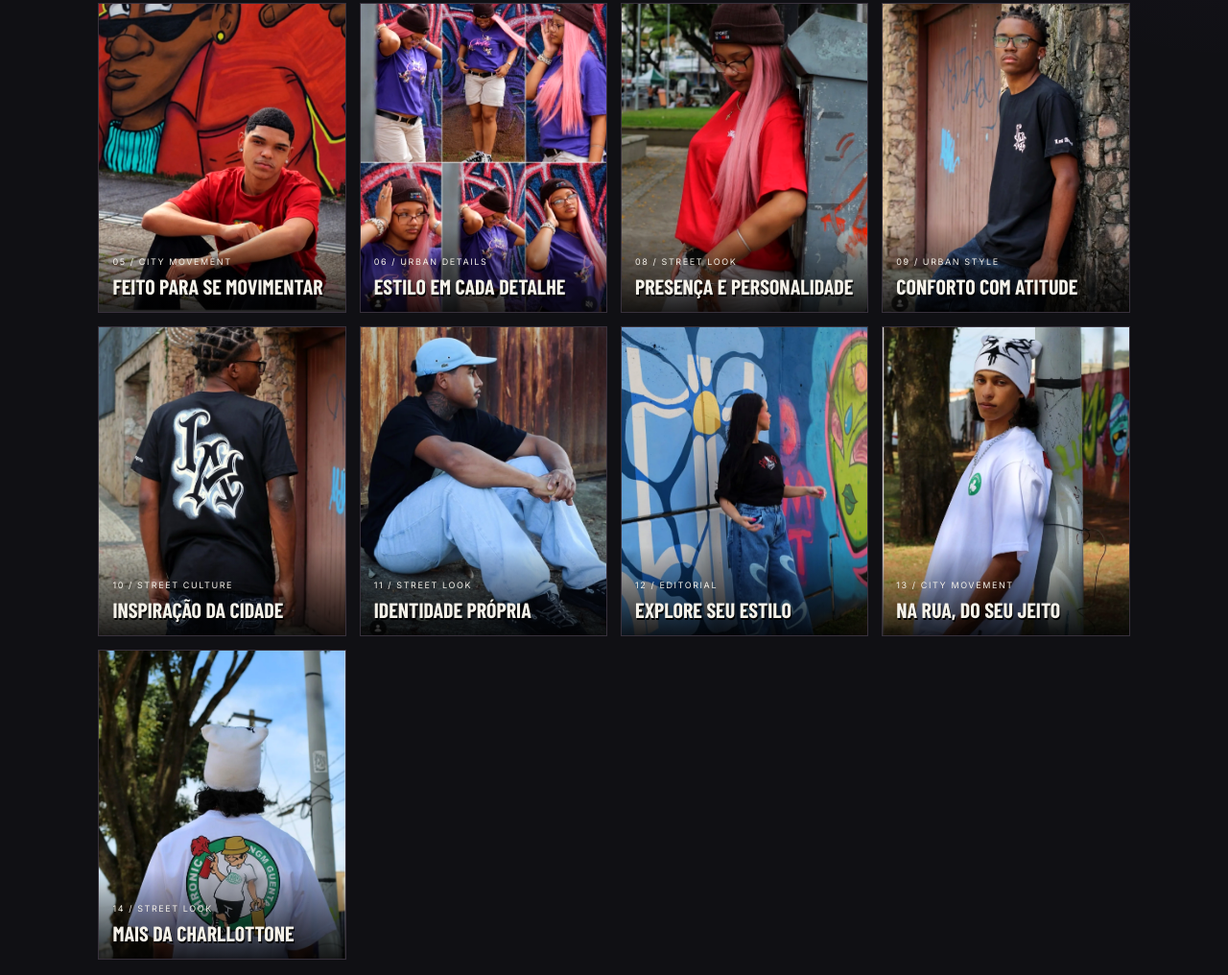
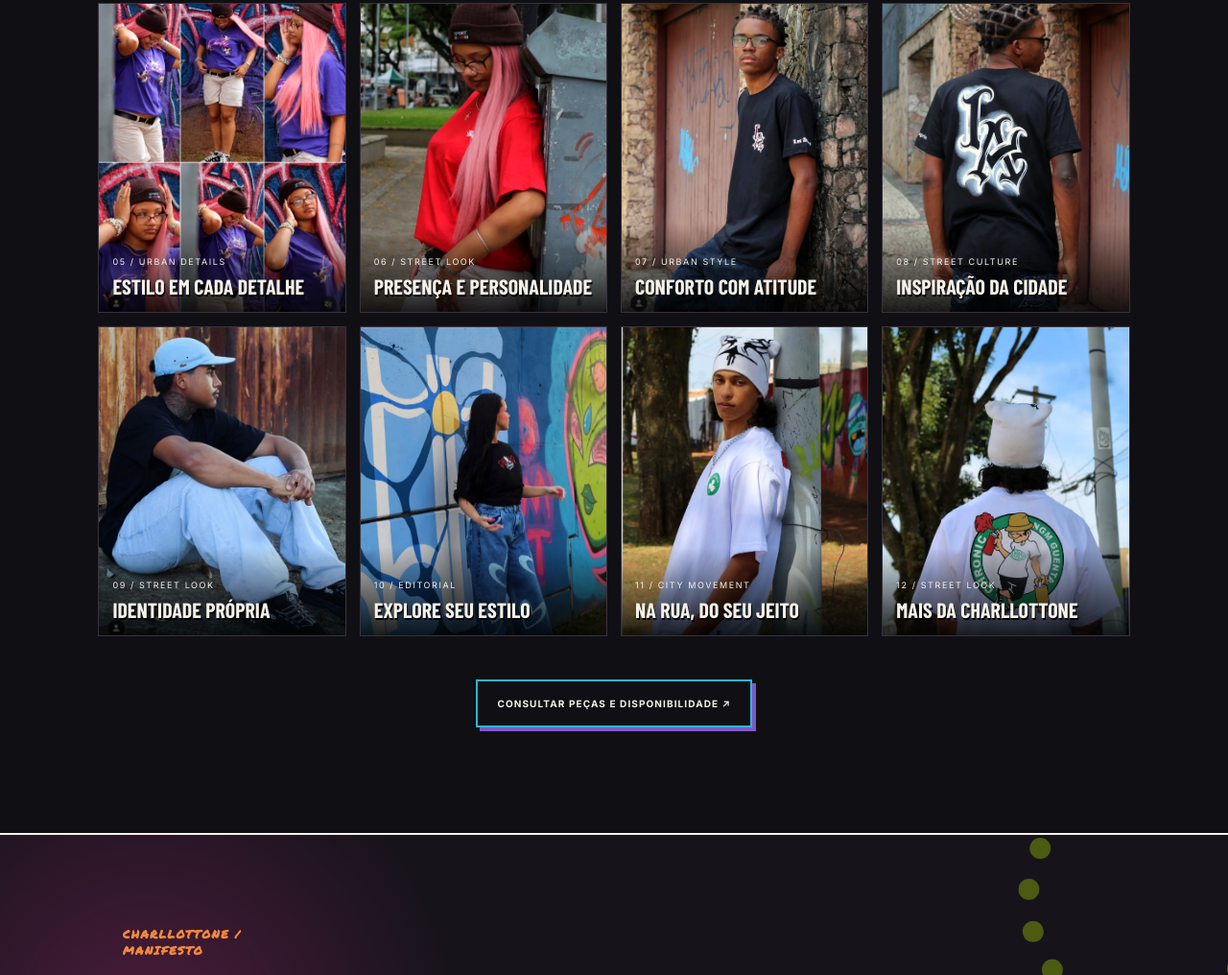
Before and after one commit to wchagas73-lang/charllottone, a plain HTML site: page index.html in a window 1280 px wide. Shown: the part 1561-2577 px from the top of the page at 96% size. Drawn offline with nearby package versions, Linux system fonts and the light colour scheme; a web font is replaced by a local one.

Commit message:
Remove quinta foto da galeria Charllottone

```diff
--- a/index.html
+++ b/index.html
@@ -63,15 +63,14 @@
         <figure><img src="assets/charllottone-02.webp" alt="Foto 2 da coleção streetwear Charllottone" loading="lazy"><figcaption><span>02 / URBAN STYLE</span><b>ATITUDE NO DIA A DIA</b></figcaption></figure>
         <figure><img src="assets/charllottone-03.webp" alt="Foto 3 da coleção streetwear Charllottone" loading="lazy"><figcaption><span>03 / STREET CULTURE</span><b>REFERÊNCIAS DA RUA</b></figcaption></figure>
         <figure><img src="assets/charllottone-04.webp" alt="Foto 4 da coleção streetwear Charllottone" loading="lazy"><figcaption><span>04 / EDITORIAL</span><b>SEU VISUAL, SUAS REGRAS</b></figcaption></figure>
-        <figure class="gallery-wide"><img src="assets/charllottone-05.webp" alt="Foto 5 da coleção streetwear Charllottone" loading="lazy"><figcaption><span>05 / CITY MOVEMENT</span><b>FEITO PARA SE MOVIMENTAR</b></figcaption></figure>
-        <figure><img src="assets/charllottone-06.webp" alt="Foto 6 da coleção streetwear Charllottone" loading="lazy"><figcaption><span>06 / URBAN DETAILS</span><b>ESTILO EM CADA DETALHE</b></figcaption></figure>
-        <figure><img src="assets/charllottone-08.webp" alt="Foto 8 da coleção streetwear Charllottone" loading="lazy"><figcaption><span>08 / STREET LOOK</span><b>PRESENÇA E PERSONALIDADE</b></figcaption></figure>
-        <figure><img src="assets/charllottone-09.webp" alt="Foto 9 da coleção streetwear Charllottone" loading="lazy"><figcaption><span>09 / URBAN STYLE</span><b>CONFORTO COM ATITUDE</b></figcaption></figure>
-        <figure><img src="assets/charllottone-10.webp" alt="Foto 10 da coleção streetwear Charllottone" loading="lazy"><figcaption><span>10 / STREET CULTURE</span><b>INSPIRAÇÃO DA CIDADE</b></figcaption></figure>
-        <figure><img src="assets/charllottone-11.webp" alt="Foto 11 da coleção streetwear Charllottone" loading="lazy"><figcaption><span>11 / STREET LOOK</span><b>IDENTIDADE PRÓPRIA</b></figcaption></figure>
-        <figure><img src="assets/charllottone-12.webp" alt="Foto 12 da coleção streetwear Charllottone" loading="lazy"><figcaption><span>12 / EDITORIAL</span><b>EXPLORE SEU ESTILO</b></figcaption></figure>
-        <figure><img src="assets/charllottone-13.webp" alt="Foto 13 da coleção streetwear Charllottone" loading="lazy"><figcaption><span>13 / CITY MOVEMENT</span><b>NA RUA, DO SEU JEITO</b></figcaption></figure>
-        <figure><img src="assets/charllottone-14.webp" alt="Foto 14 da coleção streetwear Charllottone" loading="lazy"><figcaption><span>14 / STREET LOOK</span><b>MAIS DA CHARLLOTTONE</b></figcaption></figure>
+        <figure><img src="assets/charllottone-06.webp" alt="Foto 5 da coleção streetwear Charllottone" loading="lazy"><figcaption><span>05 / URBAN DETAILS</span><b>ESTILO EM CADA DETALHE</b></figcaption></figure>
+        <figure><img src="assets/charllottone-08.webp" alt="Foto 6 da coleção streetwear Charllottone" loading="lazy"><figcaption><span>06 / STREET LOOK</span><b>PRESENÇA E PERSONALIDADE</b></figcaption></figure>
+        <figure><img src="assets/charllottone-09.webp" alt="Foto 7 da coleção streetwear Charllottone" loading="lazy"><figcaption><span>07 / URBAN STYLE</span><b>CONFORTO COM ATITUDE</b></figcaption></figure>
+        <figure><img src="assets/charllottone-10.webp" alt="Foto 8 da coleção streetwear Charllottone" loading="lazy"><figcaption><span>08 / STREET CULTURE</span><b>INSPIRAÇÃO DA CIDADE</b></figcaption></figure>
+        <figure><img src="assets/charllottone-11.webp" alt="Foto 9 da coleção streetwear Charllottone" loading="lazy"><figcaption><span>09 / STREET LOOK</span><b>IDENTIDADE PRÓPRIA</b></figcaption></figure>
+        <figure><img src="assets/charllottone-12.webp" alt="Foto 10 da coleção streetwear Charllottone" loading="lazy"><figcaption><span>10 / EDITORIAL</span><b>EXPLORE SEU ESTILO</b></figcaption></figure>
+        <figure><img src="assets/charllottone-13.webp" alt="Foto 11 da coleção streetwear Charllottone" loading="lazy"><figcaption><span>11 / CITY MOVEMENT</span><b>NA RUA, DO SEU JEITO</b></figcaption></figure>
+        <figure><img src="assets/charllottone-14.webp" alt="Foto 12 da coleção streetwear Charllottone" loading="lazy"><figcaption><span>12 / STREET LOOK</span><b>MAIS DA CHARLLOTTONE</b></figcaption></figure>
       </div>
       <div class="center-action"><a class="button button-outline" href="https://wa.me/5532999953215?text=Olá!%20Pode%20me%20mostrar%20as%20peças%20disponíveis?" target="_blank" rel="noopener">CONSULTAR PEÇAS E DISPONIBILIDADE ↗</a></div>
     </section>
```
